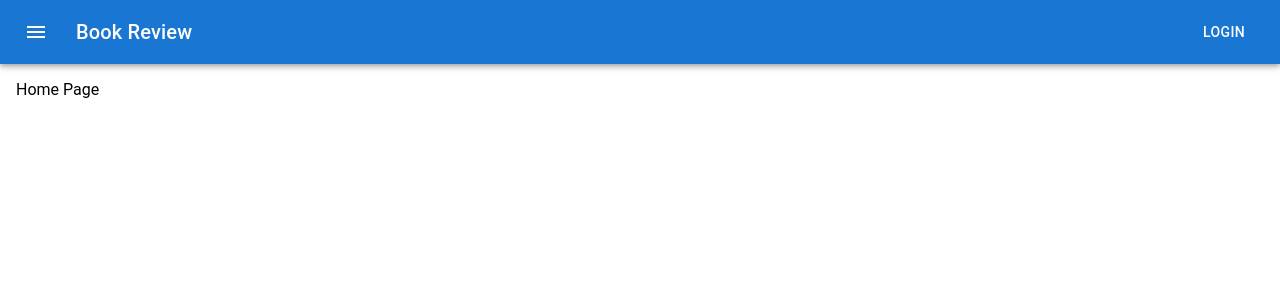
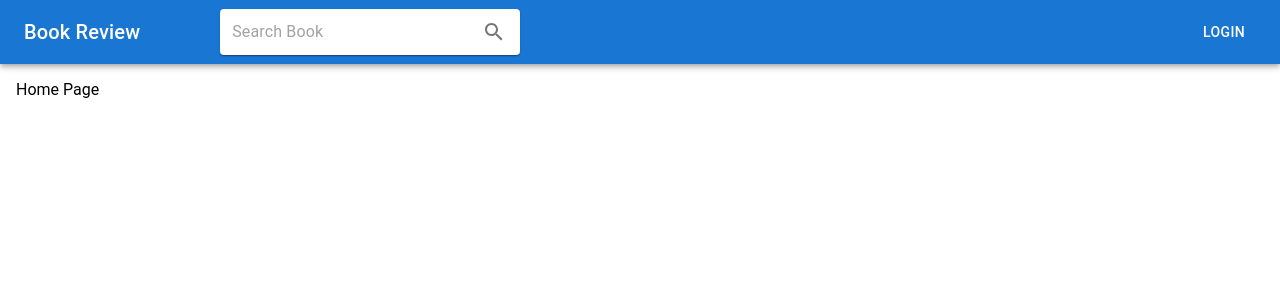
Before and after one commit to KoyoMiyazaki/Book-Reviewer, a React (Create React App) app in the folder frontend/: page / in a window 1280 px wide. Shown: the top 300 px of the page. Built offline with nearby package versions, Linux system fonts and the light colour scheme; the HTML template or start-up script is replaced by a standard one.

Commit message:
Update: 書籍検索用の検索欄を追加

```diff
--- a/frontend/src/components/Navbar.tsx
+++ b/frontend/src/components/Navbar.tsx
@@ -1,35 +1,86 @@
-import React from "react";
-import { Link } from "react-router-dom";
-import { Menu } from "@mui/icons-material";
+import React, { useState } from "react";
+import { Link, useNavigate } from "react-router-dom";
 import {
   AppBar,
+  Box,
   Button,
   IconButton,
+  InputBase,
+  Paper,
   Stack,
+  styled,
   Toolbar,
   Typography,
 } from "@mui/material";
+import { Search } from "@mui/icons-material";
 import { useAppDispatch, useAppSelector } from "../util/hooks";
 import { logout } from "../slices/authSlice";
+
+const StyledLink = styled(Link)({
+  textDecoration: "none",
+  color: "white",
+});
 
 const Navbar = () => {
   const dispatch = useAppDispatch();
   const user = useAppSelector((state) => state.auth.user);
+
+  const [searchWord, setSearchWord] = useState("");
+  const navigate = useNavigate();
+
+  const handleSearchWordInput = (
+    event: React.ChangeEvent<HTMLInputElement>
+  ) => {
+    setSearchWord(event.target.value);
+  };
+
+  const handleSearchWordSubmit = (event: React.FormEvent<HTMLFormElement>) => {
+    event.preventDefault();
+    if (searchWord === "") {
+      return false;
+    } else {
+      navigate(`/search?q=${searchWord}`);
+      return true;
+    }
+  };
+
   return (
     <AppBar position="sticky">
-      <Toolbar>
-        <IconButton
-          size="large"
-          edge="start"
-          color="inherit"
-          aria-label="menu"
-          sx={{ mr: 2 }}
-        >
-          <Menu />
-        </IconButton>
-        <Typography variant="h6" component="h1" sx={{ flexGrow: 1 }}>
-          Book Review
-        </Typography>
+      <Toolbar
+        sx={{
+          display: "flex",
+          alignItems: "center",
+          justifyContent: "space-between",
+        }}
+      >
+        <Stack direction="row" alignItems="center" spacing={10}>
+          <Typography variant="h6" component="h1">
+            <StyledLink to="/">Book Review</StyledLink>
+          </Typography>
+          {/* 検索欄 */}
+          <Paper
+            component="form"
+            onSubmit={handleSearchWordSubmit}
+            sx={{
+              p: "1px 4px",
+              display: "flex",
+              alignItems: "center",
+            }}
+          >
+            <InputBase
+              sx={{ ml: 1, flex: 1, width: { xs: "120px", sm: "240px" } }}
+              placeholder="Search Book"
+              inputProps={{ "aria-label": "search book" }}
+              name="q"
+              value={searchWord}
+              onInput={handleSearchWordInput}
+              required
+            />
+            <IconButton type="submit" sx={{ p: "10px" }} aria-label="search">
+              <Search />
+            </IconButton>
+          </Paper>
+        </Stack>
         {user ? (
           <Stack direction="row" spacing={2} sx={{ alignItems: "center" }}>
             <Typography variant="h6" component="p">
```
